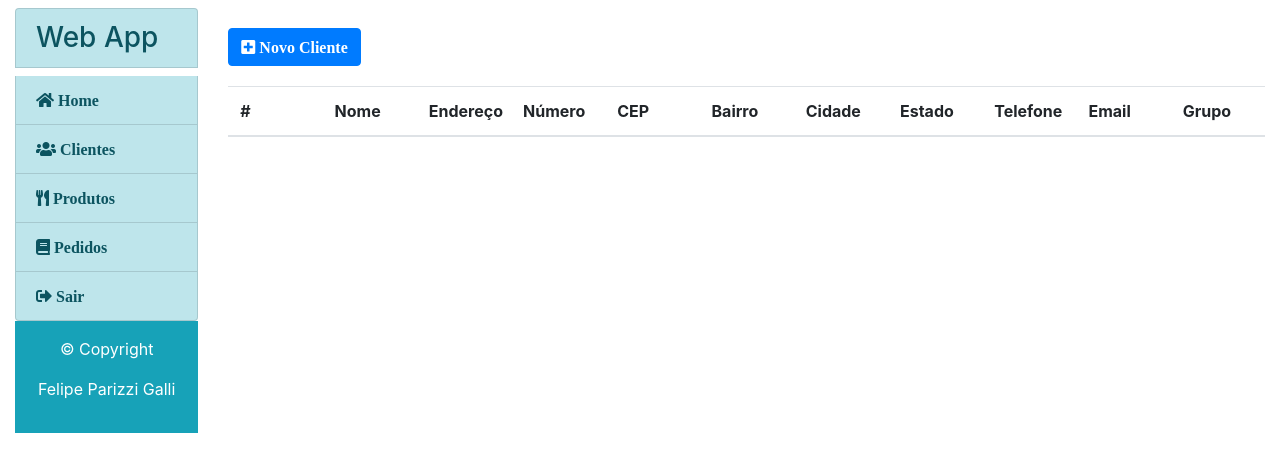
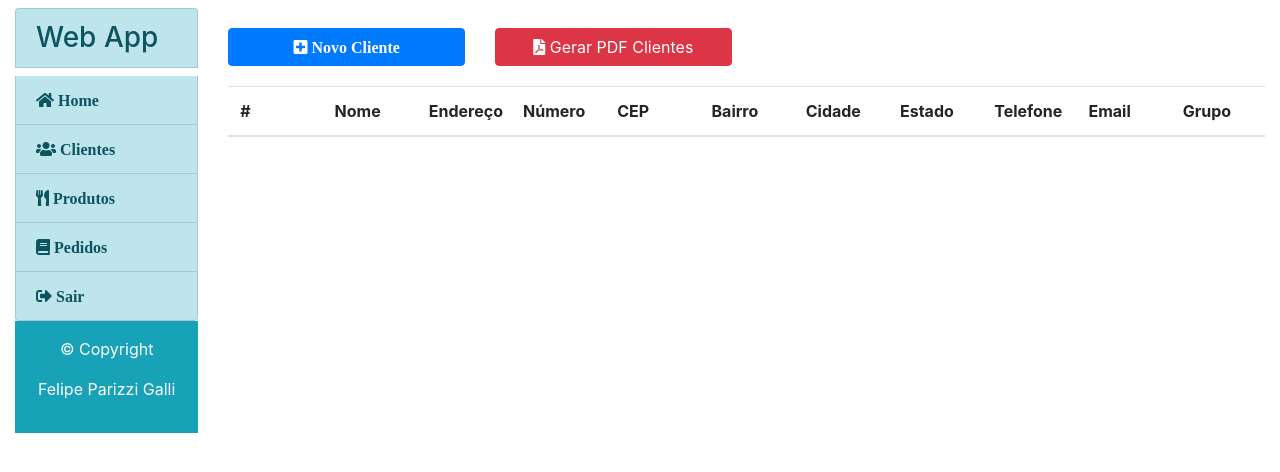
Before and after one commit to felipepg22/webPythonProjetoWeb2020_02, a Flask app: page /cliente/ in a window 1280 px wide. Shown: the part 100-572 px from the top of the page. Run offline with Flask 2, Linux system fonts and the light colour scheme; the visitor is signed in with stand-in values (Sample User, id 1); data that the repository does not hold is empty; some libraries are stand-ins or nearby versions.

Commit message:
Gerado pdf clientes e produtos

```diff
--- a/classeGeraPdf.py
+++ b/classeGeraPdf.py
@@ -1,7 +1,7 @@
 from fpdf import FPDF
 from mod_cliente.clienteBD import Clientes
 from mod_produto.produtoBD import Produtos
-from mod_pedido.pedidoBD import Pedido
+from mod_pedido.pedidoBD import Pedidos
 from datetime import datetime
 # utilizado para tratar a imagem
 import base64, re, os
@@ -44,7 +44,7 @@ class PDF(FPDF):
         # busca e mostra todos os clientes
         pdf.set_font('arial', '', 8)
         cliente = Clientes()
-        res = cliente.selectALL()
+        res = cliente.selectAll()
         if res:
             for row in res:
                 pdf.cell(10, 5, str(row[0]), 0, 0, 'L')
@@ -80,7 +80,7 @@ class PDF(FPDF):
         # busca e mostra todos os produtos
         pdf.set_font('arial', '', 8)
         produto = Produtos()
-        res = produto.selectALL()
+        res = produto.selectAll()
         if res:
             for row in res:
                 pdf.cell(10, 5, str(row[0]), 0, 0, 'L')
--- a/mod_cliente/cliente.py
+++ b/mod_cliente/cliente.py
@@ -1,10 +1,11 @@
 # coding utf-8
-from flask import Blueprint, render_template, request, url_for, redirect, jsonify
+from flask import Blueprint, render_template, request, url_for, redirect, jsonify, send_file
 import hashlib
 
 from mod_login.login import validaSessao
 from mod_cliente.clienteBD import Clientes
 from funcoes import Funcoes
+from classeGeraPdf import PDF
 
 bp_cliente = Blueprint('cliente', __name__, url_prefix='/cliente', template_folder='templates')
 
@@ -109,3 +110,10 @@ def verificaSeLoginExiste():
             return jsonify(login_existe = False)
     except Exception as e:
         return jsonify(erro = True, mensagem_exception = str(e))
+
+@bp_cliente.route('/pdfCliente', methods=['POST'])
+@validaSessao
+def pdfCliente():
+    geraPdf = PDF()
+    geraPdf.pdfClientes()
+    return send_file('pdfClientes.pdf', attachment_filename='pdfClientes.pdf')
--- a/mod_cliente/templates/formListaClientes.html
+++ b/mod_cliente/templates/formListaClientes.html
@@ -5,10 +5,19 @@
 {% endblock%}
 {% block content %}
 
+<div class="row">
+    <div class="col-sm-3">
+        <a href="{{ url_for('cliente.formCliente')}}">
+            <button style="width: 100%;"  class="btn btn-primary"><i class="fas fa-plus-square">  Novo Cliente</i></button>
+        </a>
+    </div>
+    <div class="col-sm-3">
+        <form action="{{ url_for('cliente.pdfCliente') }}" method="POST">
+            <button style="width:100%;" type="submit" class="btn btn-danger" formtarget="_blank"><i class="fas fa-file-pdf"></i> Gerar PDF Clientes</button>
+        </form>
+    </div>
 
-<a href="{{ url_for('cliente.formCliente')}}">
-    <button  class="btn btn-primary"><i class="fas fa-plus-square">  Novo Cliente</i></button>
-</a>
+</div>
 <div style="margin-top: 20px;">
     <table class="table table-striped">
         <thead>
```
Also changed, not shown: mod_produto/produto.py (+9 -1 lines), mod_produto/templates/formListaProdutos.html (+13 -3 lines), 2 other files.
